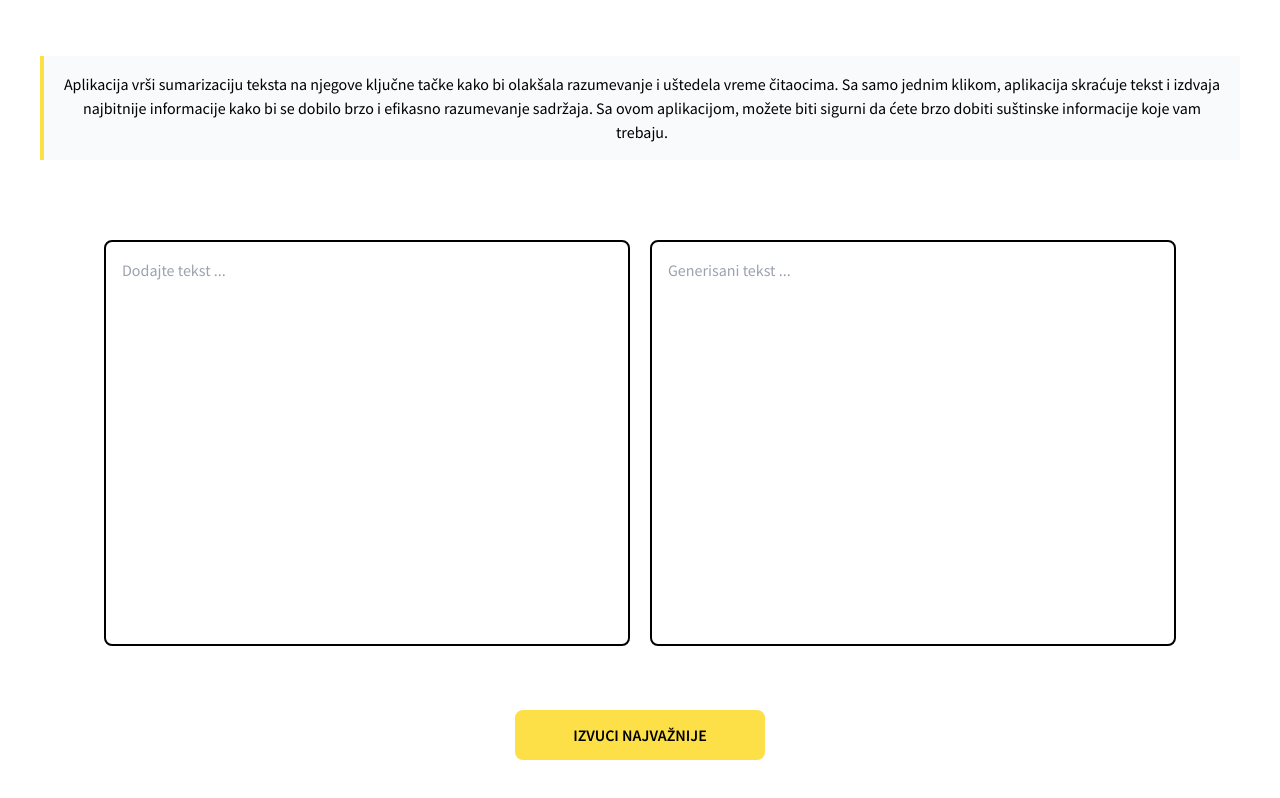
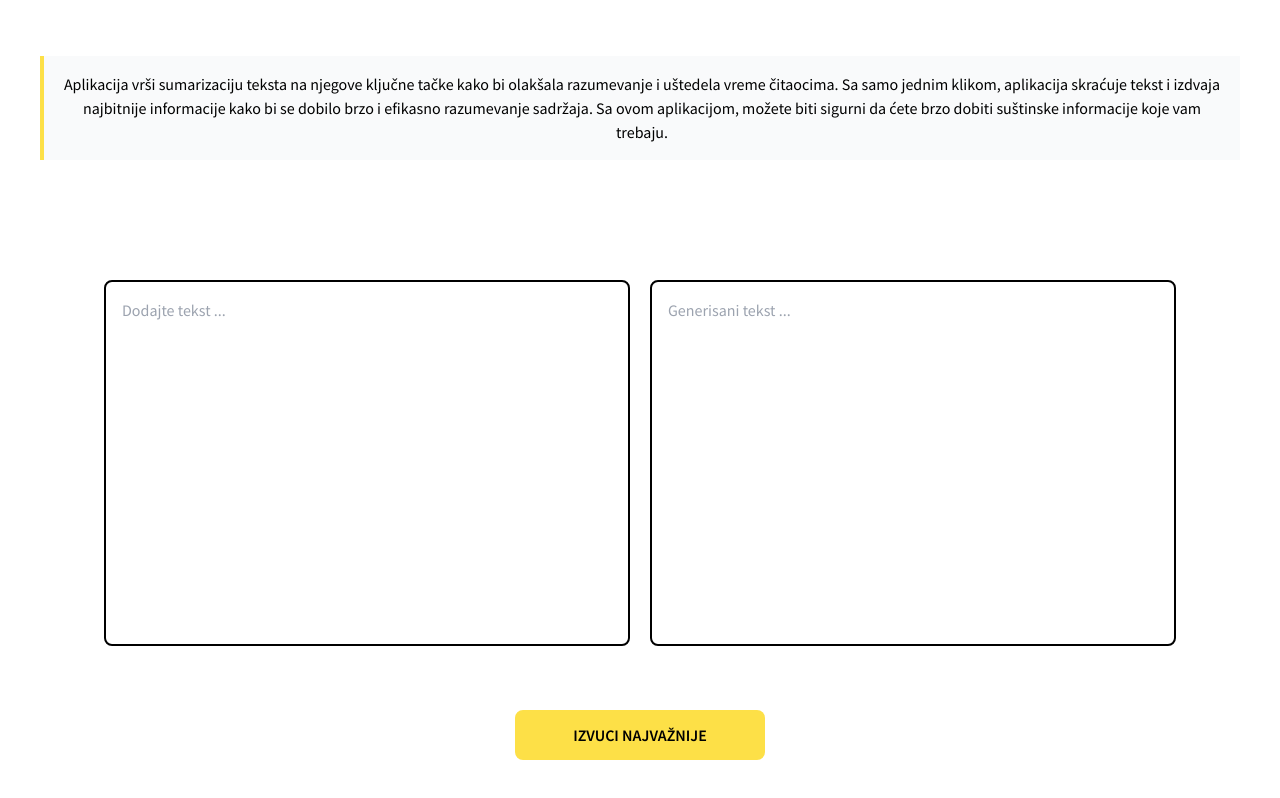
Before and after one commit to gligor99/lako-za-razumeti, a Next.js app: page / in a window 1280 px wide. Built offline with nearby package versions, Linux system fonts and the light colour scheme; no server answers.

Commit message:
responsive

```diff
--- a/src/pages/index.tsx
+++ b/src/pages/index.tsx
@@ -49,7 +49,7 @@ export default function Home() {
           </p>
         </blockquote>
       </div>
-      <div className="grid h-screen w-full grid-cols-1 gap-5 p-2 lg:grid-cols-2 lg:p-16">
+      <div className="grid h-screen w-full grid-cols-1 gap-5 p-2 sm:mt-10 lg:grid-cols-2 lg:p-16">
         <div className="h-full w-full ">
           <textarea
             readOnly={loading}
```
